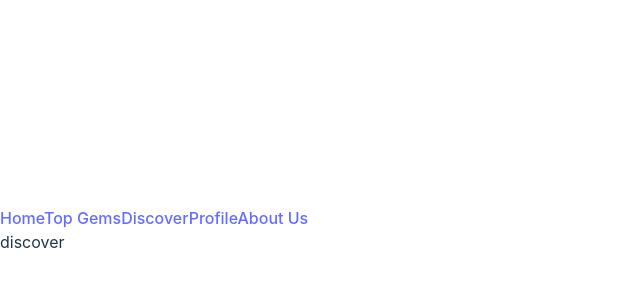
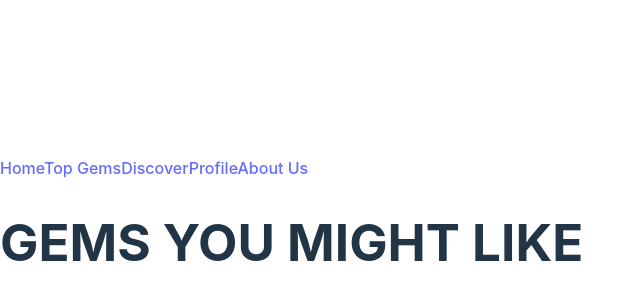
Before and after one commit to MichaelWhiting/HiddenGems, a React (Vite) app: page /discover in a window 1280 px wide. Shown: the part 170-470 px from the top of the page, without its empty margins (0-644 px from the left). Built offline with nearby package versions, Linux system fonts and the light colour scheme; the HTML template or start-up script is replaced by a standard one.

Commit message:
discover page

```diff
--- a/src/pages/Discover.jsx
+++ b/src/pages/Discover.jsx
@@ -1,10 +1,16 @@
 import React from 'react'
+
 
 function Discover() {
   return (
-    <div>
-      discover
+    <>
+    <div className='discover'>
+      <h1>GEMS YOU MIGHT LIKE</h1>
+      <div className='GemContainer'>
+
+      </div>
     </div>
+    </>
   )
 }
 
```
Also changed, not shown: 1 other file (tests, documents, lock files or other folders).
